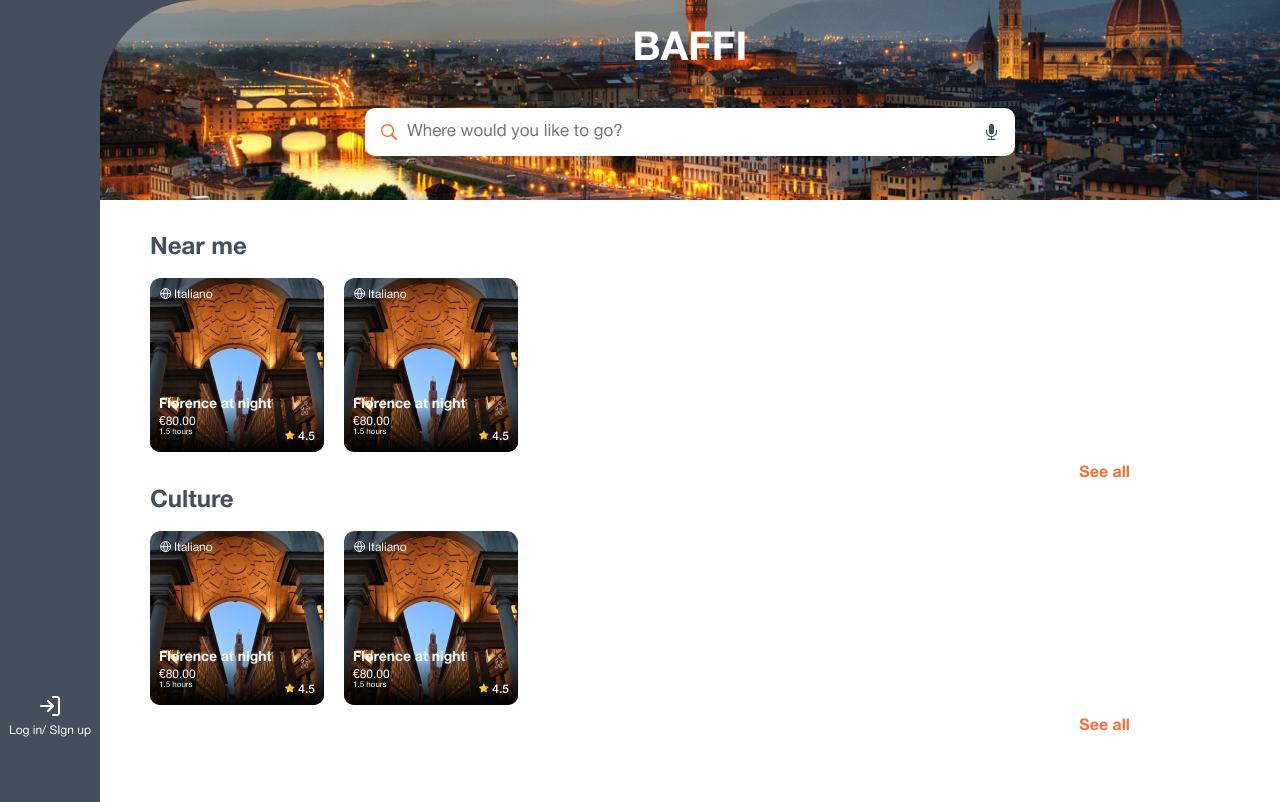
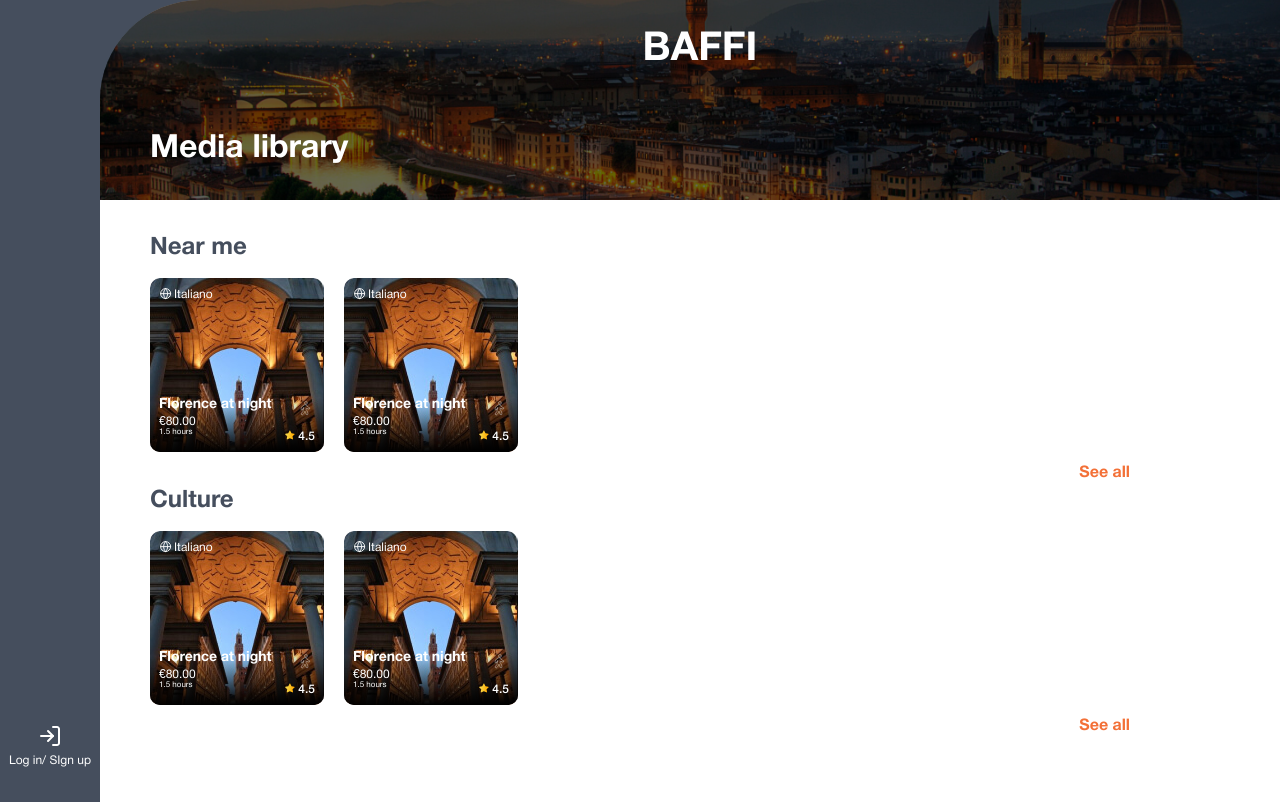
Before and after one commit to juvelist/baffi-ui, a website: page index.html in a window 1280 px wide. Drawn offline with Linux system fonts and the light colour scheme.

Commit message:
smooth header

```diff
--- a/index.html
+++ b/index.html
@@ -112,15 +112,17 @@
 <!--  main-->
   <main class="main">
 <!--    header-->
-    <header class="header">
+    <header class="header smooth">
       <div class="header__content">
-        <h1 class="header__content_title">BAFFI</h1>
-        <form action="">
-          <label class="header__input-label">
-            <input type="text" class="header__input" placeholder="Where would you like to go?">
-            <button type="button" class="header__voice-btn"></button>
-          </label>
-        </form>
+        <h1 class="header__title">BAFFI</h1>
+
+        <h2 class="header__subtitle">Media library</h2>
+<!--        <form action="">-->
+<!--          <label class="header__input-label">-->
+<!--            <input type="text" class="header__input" placeholder="Where would you like to go?">-->
+<!--            <button type="button" class="header__voice-btn"></button>-->
+<!--          </label>-->
+<!--        </form>-->
       </div>
     </header>
 
--- a/sass/_style.scss
+++ b/sass/_style.scss
@@ -277,6 +277,9 @@ body {
   text-align: center;
   width: 100px;
   z-index: 2;
+  @media screen and (max-width: 1440px) {
+    padding: 30px 8px;
+  }
   &__list {
     display: flex;
     flex-direction: column;
@@ -419,7 +422,7 @@ body {
   background: $backSide;
   height: 240px;
   left: 100px;
-  padding: 30px 30px 36px;
+  padding: 30px 30px 35px 50px;
   position: fixed;
   right: 0;
   top: 0;
@@ -427,8 +430,8 @@ body {
   @media screen and (max-width: 1440px) {
     height: 200px;
   }
-  &:before {
-    background: no-repeat center/cover url('../img/header-background.jpg');
+  &:before,
+  &:after {
     border-radius: 100px 0 0 0;
     content: '';
     position: absolute;
@@ -436,6 +439,13 @@ body {
     left: 0;
     right: 0;
     bottom: 0;
+  }
+  &:before {
+    background: no-repeat center/cover url('../img/header-background.jpg');
+  }
+  &.smooth:after {
+    background: rgba(0, 0, 0, .6);
+    backdrop-filter: blur(0.6px);
   }
   &__content {
     align-items: center;
@@ -445,10 +455,16 @@ body {
     height: 100%;
     position: relative;
     z-index: 1;
-    &_title {
-      color: $colorWhite;
-      font: 700 40px helvetica-neue-bold, sans-serif;
-    }
+  }
+  &__title {
+    color: $colorWhite;
+    font: 700 40px helvetica-neue-bold, sans-serif;
+  }
+  &__subtitle {
+    align-self: flex-start;
+    color: $colorWhite;
+    font: 700 32px helvetica-neue-bold, sans-serif;
+    text-align: left;
   }
   &__input-label {
     background-color: $backMain;
```
Also changed, not shown: css/app.css, 1 other file.
